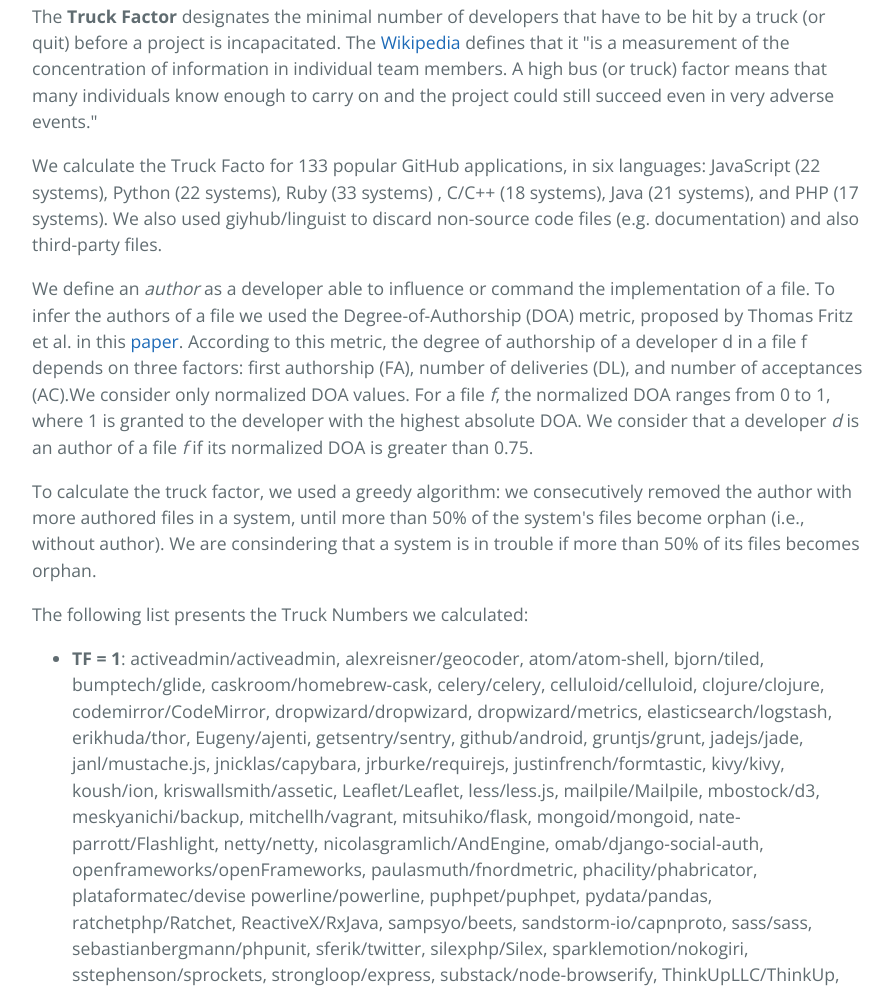
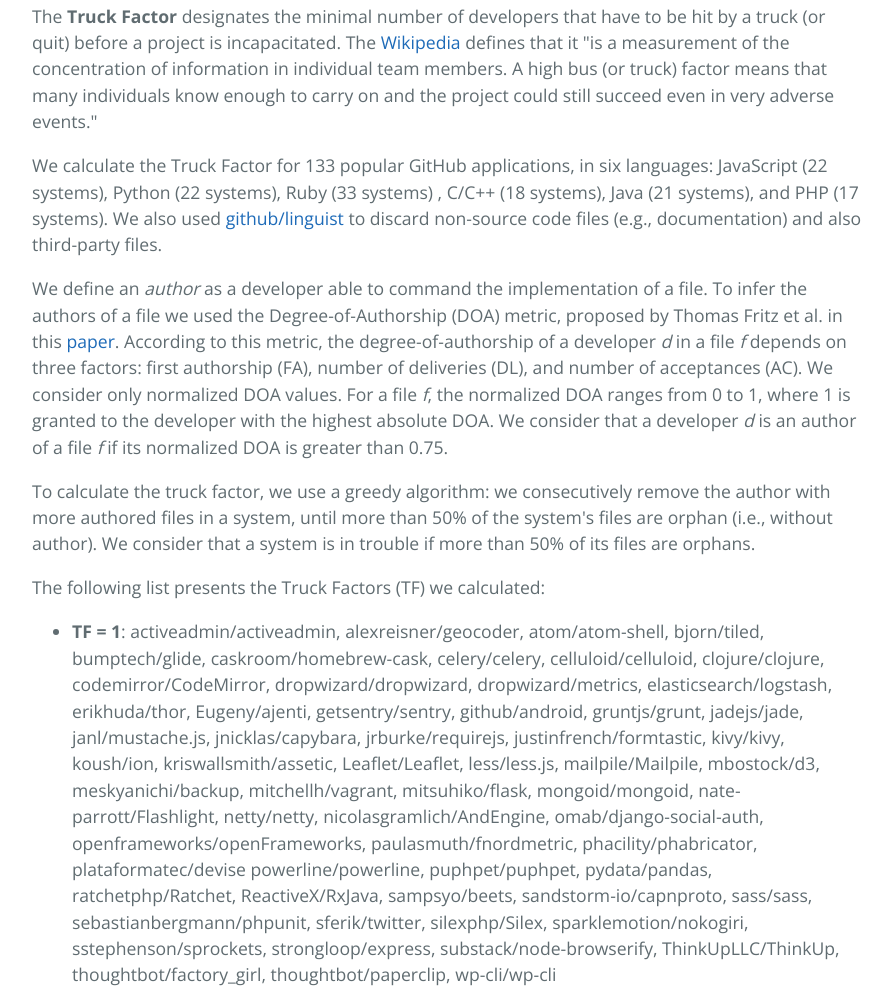
Before and after one commit to aserg-ufmg/Truck-Factor, a plain HTML site: page index.html in a window 1280 px wide. Shown: the part 412-1403 px from the top of the page, without its empty margins (192-1085 px from the left). Drawn offline with nearby package versions, Linux system fonts and the light colour scheme.

```diff
--- a/index.html
+++ b/index.html
@@ -21,14 +21,13 @@
     <section class="main-content">
       <p>The <strong>Truck Factor</strong> designates the minimal number of developers that have to be hit by a truck (or quit) before a project is incapacitated.  The <a href="https://en.wikipedia.org/wiki/Bus_factor">Wikipedia</a> defines that it "is a measurement of the concentration of information in individual team members. A high bus (or truck) factor means that many individuals know enough to carry on and the project could still succeed even in very adverse events."</p>
 
-<p>We calculate the Truck Facto for 133 popular GitHub applications, in  six languages: JavaScript (22 systems), Python (22 systems), Ruby (33 systems) , C/C++ (18 systems), Java (21 systems), and PHP (17 systems). We also used giyhub/linguist
-to discard non-source code files (e.g. documentation) and also third-party files.</p>
+<p>We calculate the Truck Factor for 133 popular GitHub applications, in  six languages: JavaScript (22 systems), Python (22 systems), Ruby (33 systems) , C/C++ (18 systems), Java (21 systems), and PHP (17 systems). We also used <a href="https://github.com/github/linguist">github/linguist</a> to discard non-source code files (e.g., documentation) and also third-party files.</p>
 
-<p>We define an <em>author</em> as a developer able to influence or command the implementation of a file. To infer the authors of a file we used the Degree-of-Authorship (DOA) metric, proposed by Thomas Fritz et al. in this <a href="http://dl.acm.org/citation.cfm?id=1806856">paper</a>. According to this metric, the degree of authorship of a developer d in a file f depends on three factors: first authorship (FA), number of deliveries (DL), and number of acceptances (AC).We consider only normalized DOA values. For a file <em>f</em>, the normalized DOA ranges from 0 to 1, where 1 is granted to the developer with the highest absolute DOA. We consider that a developer <em>d</em> is an author of a file <em>f</em> if its normalized DOA is greater than 0.75.</p>
+<p>We define an <em>author</em> as a developer able to command the implementation of a file. To infer the authors of a file we used the Degree-of-Authorship (DOA) metric, proposed by Thomas Fritz et al. in this <a href="http://dl.acm.org/citation.cfm?id=1806856">paper</a>. According to this metric, the degree-of-authorship of a developer <em>d</em> in a file <em>f</em> depends on three factors: first authorship (FA), number of deliveries (DL), and number of acceptances (AC). We consider only normalized DOA values. For a file <em>f</em>, the normalized DOA ranges from 0 to 1, where 1 is granted to the developer with the highest absolute DOA. We consider that a developer <em>d</em> is an author of a file <em>f</em> if its normalized DOA is greater than 0.75.</p>
 
-<p>To calculate the truck factor, we used a greedy algorithm: we consecutively removed the author with more authored files in a system, until more than 50% of the system's files become orphan (i.e., without author). We are consindering that a system is in trouble if more than 50% of its files becomes orphan.</p>
+<p>To calculate the truck factor, we use a greedy algorithm: we consecutively remove the author with more authored files in a system, until more than 50% of the system's files are orphan (i.e., without author). We consider that a system is in trouble if more than 50% of its files are orphans.</p>
 
-<p>The following list presents the Truck Numbers we calculated:</p>
+<p>The following list presents the Truck Factors (TF) we calculated:</p>
 
 <ul>
 <li><p><strong>TF = 1</strong>: activeadmin/activeadmin, alexreisner/geocoder, atom/atom-shell, bjorn/tiled,
@@ -73,11 +72,11 @@ jquery/jquery, meteor/meteor, Shopify/active_merchant, spotify/luigi</p></li>
 <p>Most systems have a small truck factor: </p>
 
 <ul>
-<li>61 systems have TF=1 (46%) , including popular systems like mbostock/d3, clojure/clojure</li>
-<li>37 systems have TF=2 (28%), including popular systems like cucumber/cucumber, mrdoob/three.js, mozilla/pdf.js, spring-projects/spring-framework .</li>
+<li>61 systems have TF=1 (46%), including popular systems like mbostock/d3, and clojure/clojure.</li>
+<li>37 systems have TF=2 (28%), including popular systems like cucumber/cucumber, mrdoob/three.js, mozilla/pdf.js, spring-projects/spring-framework.</li>
 </ul>
 </li>
-<li><p>The two systems with the highest Truck Factor are  torvalds/linux (TF = 90) and Homebrew/homebrew (TF = 159).  </p></li>
+<li><p>The two systems with the highest Truck Factor are torvalds/linux (TF = 90) and Homebrew/homebrew (TF = 159).  </p></li>
 </ul>
 
       <footer class="site-footer">
```
Also changed, not shown: params.json (+1 -1 lines).
